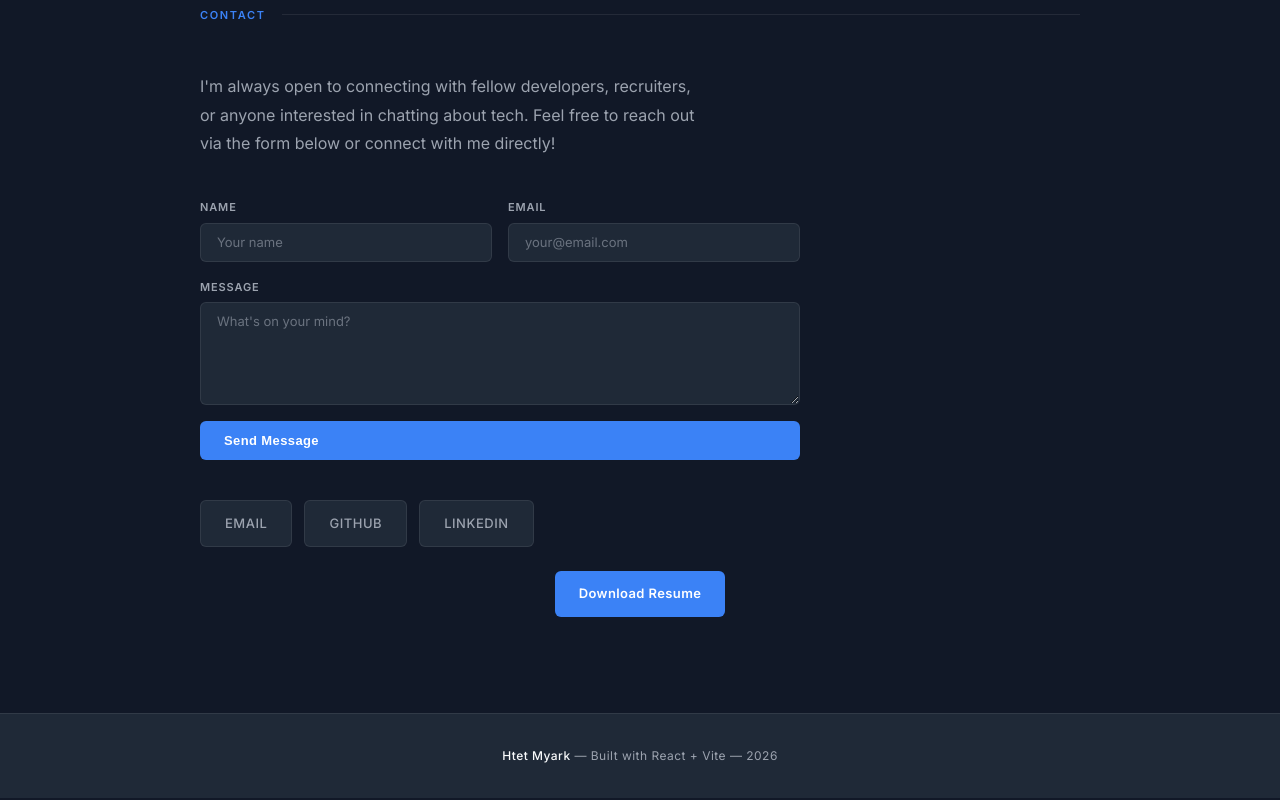
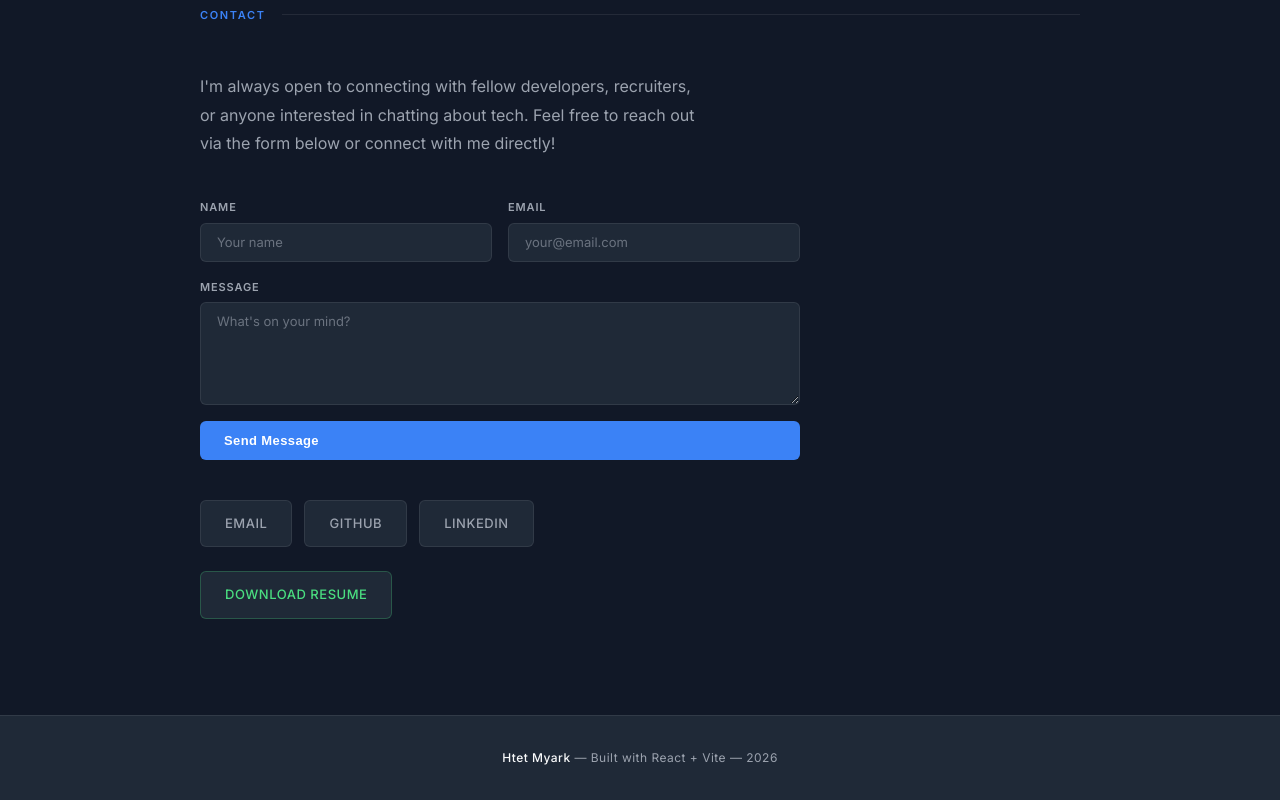
Before and after one commit to Htet-Myark/htet-portfolio-v2, a React (Vite) app: page / in a window 1280 px wide. Shown: the part 4752-5552 px from the top of the page. Built offline with nearby package versions, Linux system fonts and the light colour scheme.

Commit message:
resume edit

```diff
--- a/src/components/Contact.jsx
+++ b/src/components/Contact.jsx
@@ -64,11 +64,11 @@ export default function Contact() {
         <a href="https://sg.linkedin.com/in/htet-myark-aung" target="_blank" rel="noopener noreferrer" className="contact-link">LINKEDIN</a>
       </div>
 
-      <div className="reveal delay-3" style={{ marginTop: '1.5rem', textAlign: 'center' }}>
+      <div className="contact-row reveal delay-3" style={{ marginTop: '1.5rem' }}>
         <a
           href="/Htet_Myark_Aung_Resume.pdf"
           download="Htet_Myark_Aung_Resume.pdf"
-          className="btn-primary"
+          className="contact-link contact-link--resume"
         >
           Download Resume
         </a>
--- a/src/index.css
+++ b/src/index.css
@@ -563,6 +563,16 @@ section + section {
   transform: translateY(-1px);
 }
 
+.contact-link--resume {
+  color: #4ade80;
+  border-color: rgba(74, 222, 128, 0.25);
+}
+
+.contact-link--resume:hover {
+  color: #86efac;
+  border-color: rgba(74, 222, 128, 0.5);
+}
+
 /* ── CONTACT FORM ───────────────────────────────────── */
 .contact-form { display: flex; flex-direction: column; gap: 1rem; max-width: 600px; }
 
```
